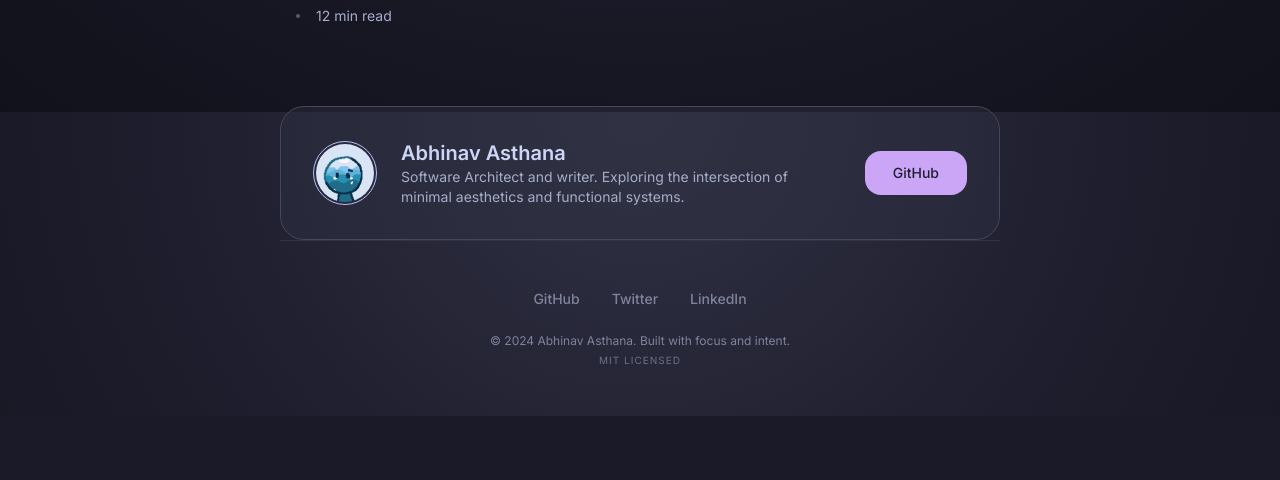
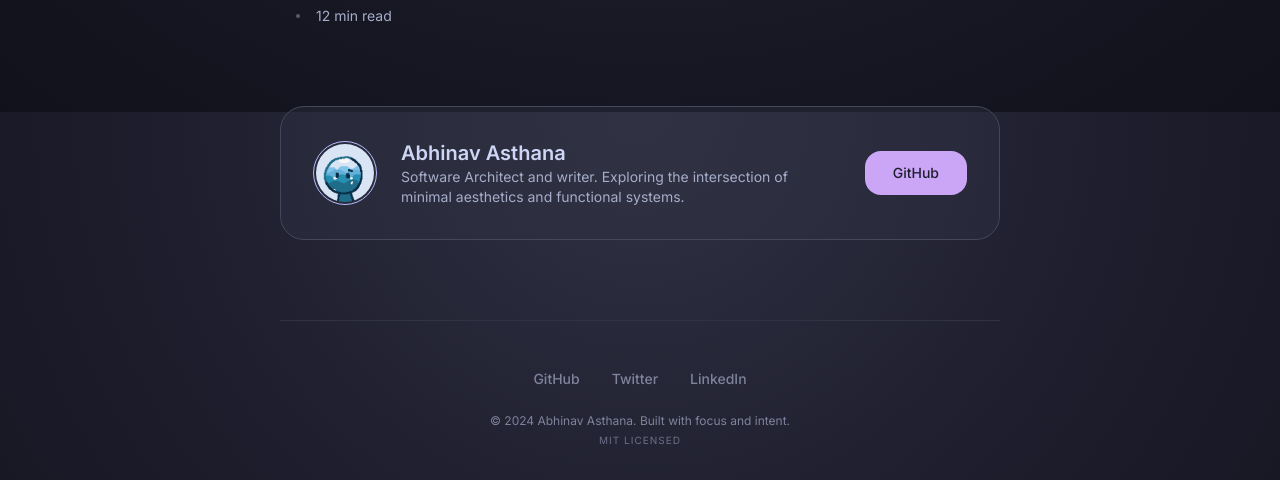
Before and after one commit to abhicodes07/personal-blog-site, a Django app: template blog/templates/blog/post_detail.html in a window 1280 px wide. Shown: the part 688-1168 px from the top of the page. Before the commit the page ends 1104 px from the top, so only its background shows below. Run offline with Django 5.2, Linux system fonts and the light colour scheme; the template is opened without the code that fills it, so the values that code supplies are empty; some libraries are stand-ins or nearby versions.

Commit message:
fix(templates): :bug: improve margin

```diff
--- a/blog/templates/blog/post_detail.html
+++ b/blog/templates/blog/post_detail.html
@@ -41,7 +41,7 @@
 
   <!-- Author Card -->
   <div
-    class="mt-20 p-8 rounded-3xl bg-ctp-surface0/40 border border-ctp-surface1 hover:border-ctp-lavender transition-all flex flex-col md:flex-row items-center gap-6">
+    class="my-20 p-8 rounded-3xl bg-ctp-surface0/40 border border-ctp-surface1 hover:border-ctp-lavender transition-all flex flex-col md:flex-row items-center gap-6">
     <div class="w-16 h-16 rounded-full border border-ctp-lavender p-0.5 shrink-0">
       <img src="{% static 'assets/Silly.jpg' %}" alt="pfp" class="w-full h-full object-cover rounded-full">
     </div>
```
